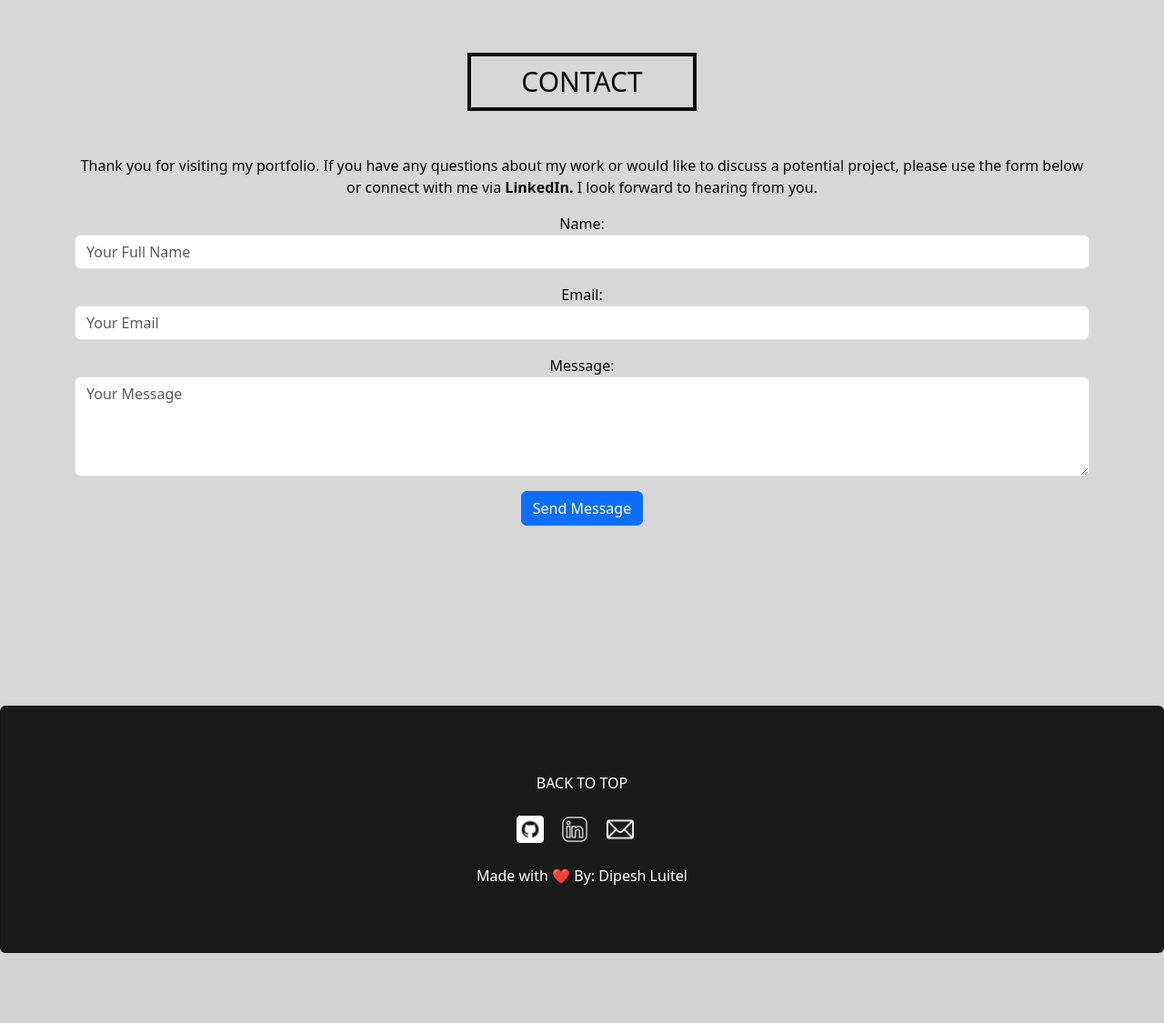
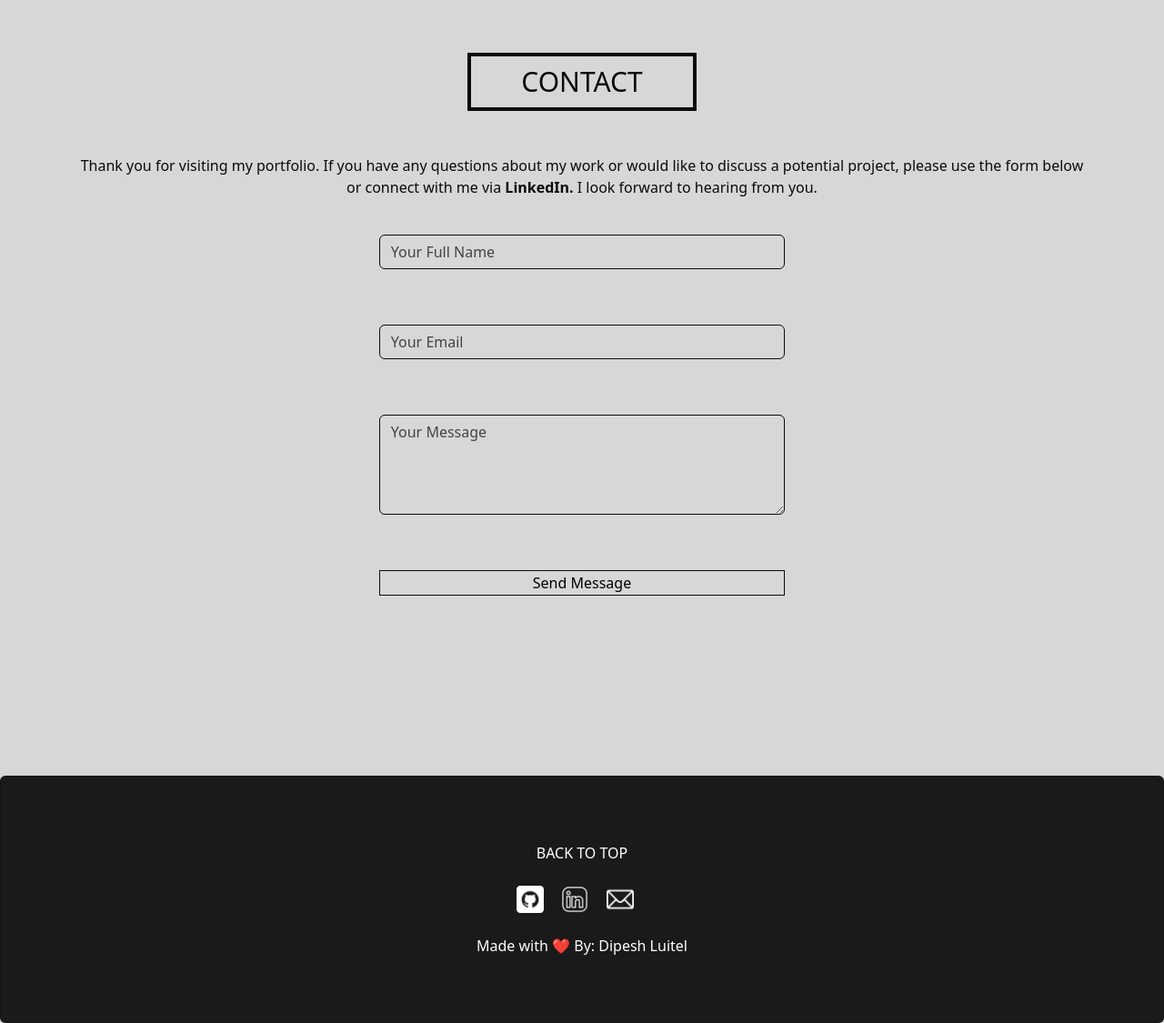
Before and after one commit to dipeshluitel/Portfolio, a Django app: page / in a window 1280 px wide. Shown: the part 4214-5339 px from the top of the page at 91% size. Before the commit the page ends 5262 px from the top, so only its background shows below. Run offline with Django 5.2, Linux system fonts and the light colour scheme; data comes from the database, SQL or seed files in the repository.

Commit message:
update(templates/css):Contact form is now displayed with proper UX

```diff
--- a/myportfolio/portfolio/static/portfolio/css/style.css
+++ b/myportfolio/portfolio/static/portfolio/css/style.css
@@ -176,3 +176,25 @@ body{
     transition: 0.2s ease-in-out;
     cursor: pointer;
 }
+
+.form{
+    margin-top: 40px;
+    display: flex;
+    flex-direction: column;
+    max-width: 40%;
+}
+
+.form-control{
+    background-color: transparent;
+    border: 1px solid #0B0B0B;
+    margin-bottom: 45px;
+
+}
+.form-control::placeholder{
+    color: #444;
+    font-weight: 10px;
+}
+.form-btn{
+    border: 1px solid #0B0B0B;
+    background-color: transparent;
+}
--- a/myportfolio/portfolio/templates/portfolio/home.html
+++ b/myportfolio/portfolio/templates/portfolio/home.html
@@ -136,25 +136,22 @@
                     href="https://www.linkedin.com/in/dipeshluitel/" target="_blank">LinkedIn.</a>
             </span>I look forward to hearing from
             you.</p>
-        <form method="POST">
+        <form method="POST" class="form mx-auto">
             {% csrf_token %}
 
             <div class="mb-3">
-                {{ form.name.label_tag }}
                 {{ form.name }}
             </div>
 
             <div class="mb-3">
-                {{ form.email.label_tag }}
                 {{ form.email }}
             </div>
 
             <div class="mb-3">
-                {{ form.message.label_tag }}
                 {{ form.message }}
             </div>
 
-            <button type="submit" class="btn btn-primary">
+            <button type="submit" class="form-btn">
                 Send Message
             </button>
         </form>
```
